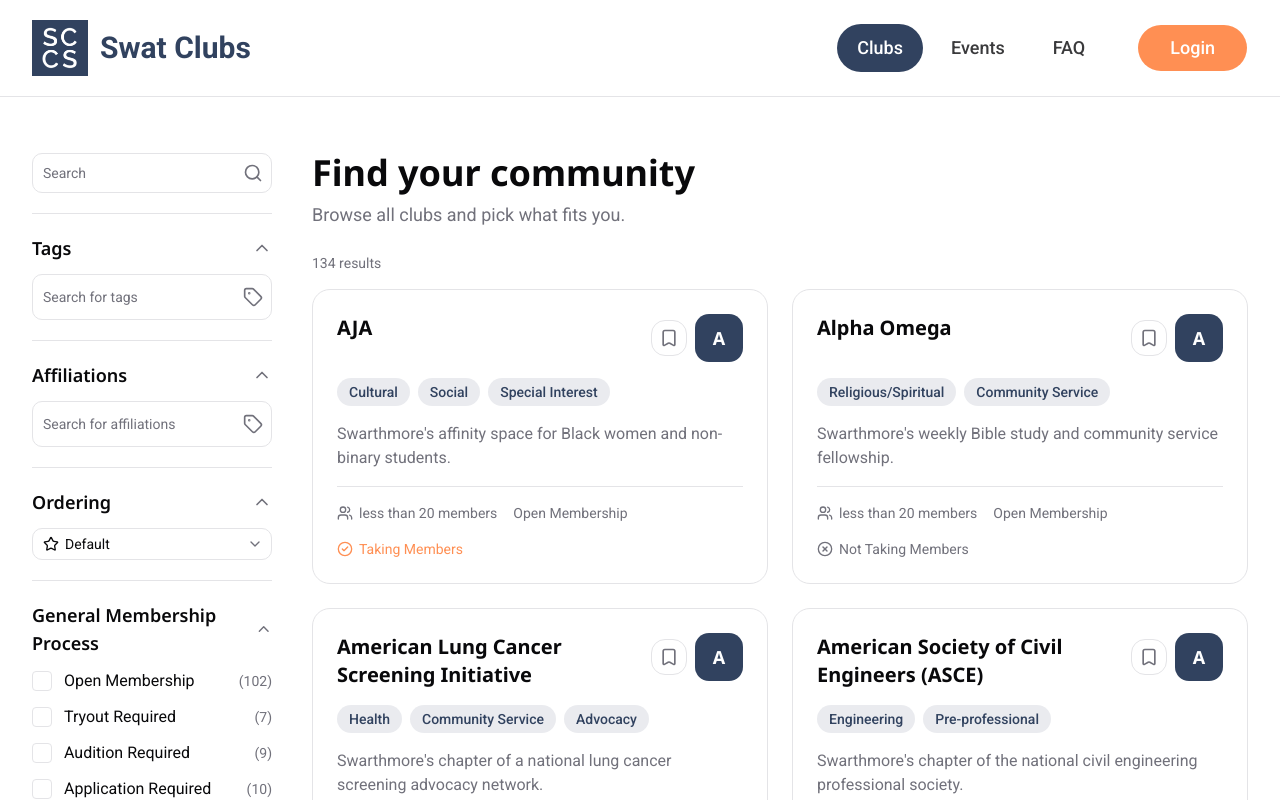
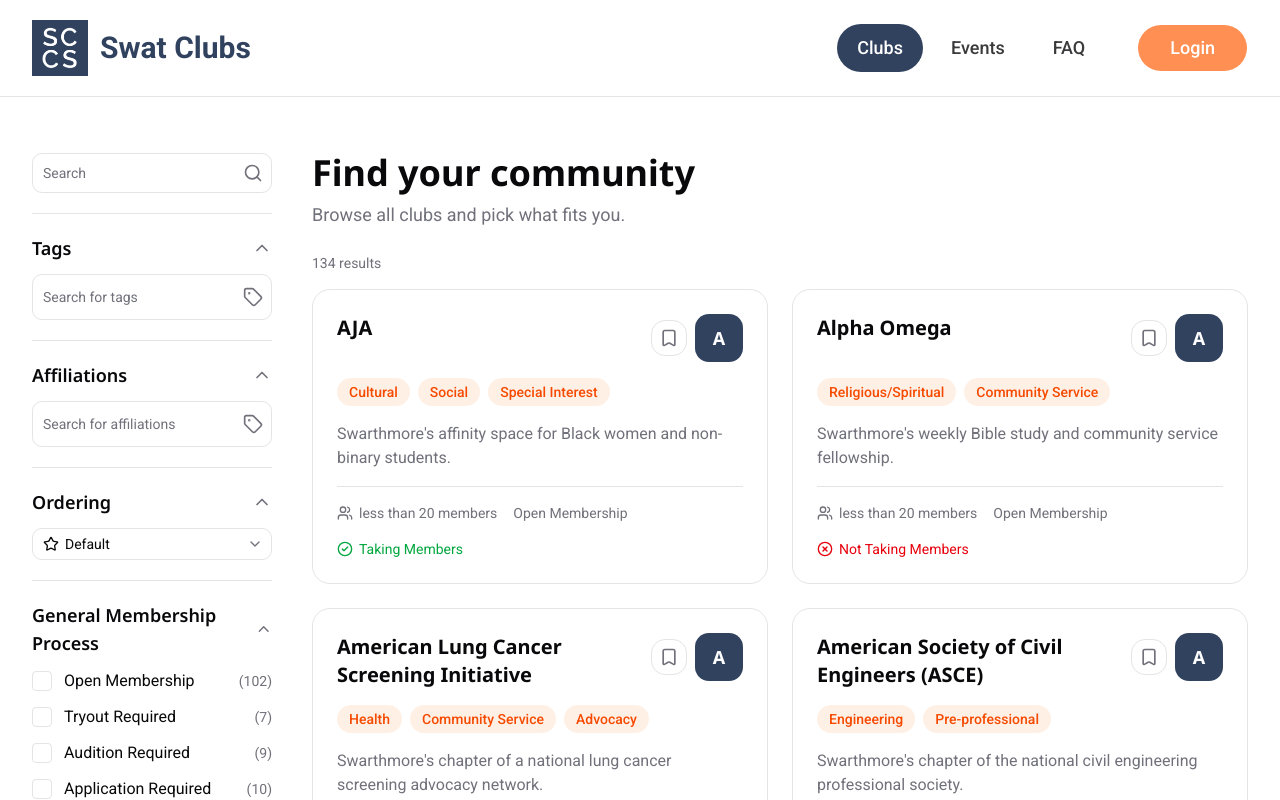
Before and after one commit to swat-sccs/clubs, a Next.js app: page /clubs in a window 1280 px wide. Shown: the top 800 px of the page. Built offline with nearby package versions, Linux system fonts and the light colour scheme.

Commit message:
style: recolor club tags and membership status badges

```diff
--- a/components/ClubCard.tsx
+++ b/components/ClubCard.tsx
@@ -39,7 +39,7 @@ function ClubCard({
         {club.tags.map((tag) => (
           <span
             key={tag}
-            className="rounded-full bg-sccs/10 px-3 py-1 text-sm font-medium text-sccs"
+            className="rounded-full bg-orange-500/10 px-3 py-1 text-sm font-medium text-orange-600 dark:bg-orange-500/15 dark:text-orange-400"
           >
             {tag}
           </span>
@@ -56,12 +56,12 @@ function ClubCard({
           </span>
           <span>{club.membershipProcess}</span>
           {club.isAcceptingMembers ? (
-            <span className="flex items-center gap-1.5 text-sccs-orange">
+            <span className="flex items-center gap-1.5 text-green-600 dark:text-green-400">
               <CheckCircle2 className="size-4" />
               Taking Members
             </span>
           ) : (
-            <span className="flex items-center gap-1.5">
+            <span className="flex items-center gap-1.5 text-red-600 dark:text-red-400">
               <XCircle className="size-4" />
               Not Taking Members
             </span>
```
